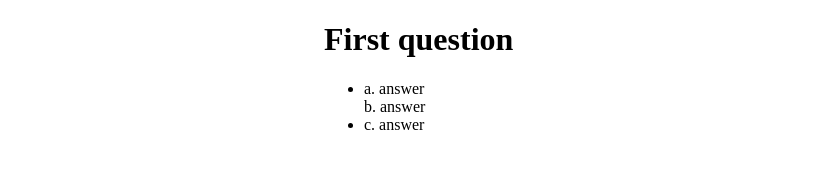
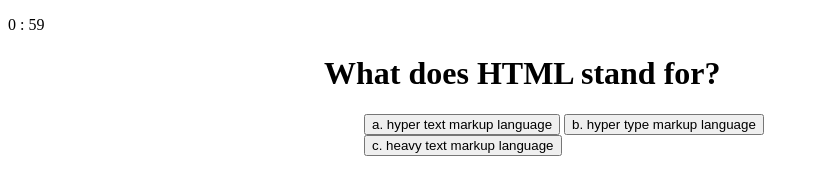
Before and after one commit to amalagon1/Code-Quiz, a plain HTML site: page index.html in a window 1280 px wide. Both pictures are taken after a click on the button "Start". Shown: the whole page, without its empty margins (0-819 px from the left). Drawn offline with nearby package versions, Linux system fonts and the light colour scheme.

Commit message:
some corrections

```diff
--- a/assets/css/style.css
+++ b/assets/css/style.css
@@ -2,10 +2,6 @@
     width: 50%;
     margin: auto;
 }
-
-/*#first {
-    ;
-}*/
 
 #scoreContainer {
     height: 25vh;
@@ -20,22 +16,6 @@
 
 }
 
-#question1 {
+#question1, #question2, #question3, #question4, #question5 {
     display: none;
 }
-
-#question2 {
-    display: none;
-}
-
-#question3 {
-    display: none;
-}
-
-#question4 {
-    display: none;
-}
-
-#question5 {
-    display: none;
-}
--- a/assets/js/script.js
+++ b/assets/js/script.js
@@ -20,7 +20,7 @@
 
 var currentQuestion = 0;*/
 
-var playerScore = 0;
+/*var playerScore = 0;
 var startingMinutes = 1;
 let time = startingMinutes * 60;
 
@@ -34,14 +34,30 @@ function updateCountdown() {
     seconds = seconds < 10 ? '0' + seconds : seconds;
     countdownEl.innerHTML = `${minutes}:${seconds}`;
     time--;
+}*/
+
+/*function subtractTimer() {
+
+}*/
+
+function setTimer() {
+    var minute = 0;
+    var sec = 60;
+    setInterval(function () {
+        document.getElementById("countdown").innerHTML = minute + " : " + sec;
+        sec--;
+        if (sec == 00 && minute == 00) {
+            window.alert("time's up!")
+
+        }
+    }, 1000);
 }
-
-
 
 function startQuiz() {
     $("#first").hide();
     $("#question1").show();
-    updateCountdown()
+    setTimer()
+
 }
 $("#start").click(startQuiz);
 
@@ -61,7 +77,7 @@ function answerQuestion1() {
     }
     $("#question1").hide();
     $("#question2").show();
-    currentQuestion++;
+    /*currentQuestion++;*/
     /*displayQUestion();*/
 }
 
--- a/index.html
+++ b/index.html
@@ -11,6 +11,7 @@
 </head>
 
 <body>
+    <p id="countdown">1:00</p>
     <div class="container">
         <div id="first">
             <h1>Coding Quiz Challenge!</h1>
@@ -22,49 +23,49 @@
             </button>
         </div>
         <div id="question1" class="question">
-            <h1>First question</h1>
+            <h1>What does HTML stand for?</h1>
             <ul class="answer">
-                <li class="answer1" data-correct="yes">a. answer</li>
-                <l1 class="answer1" data-correct="no">b. answer</l1>
-                <li class="answer1" data-correct="no">c. answer</li>
+                <button class="answer1" data-correct="yes">a. hyper text markup language</button>
+                <button class="answer1" data-correct="no">b. hyper type markup language</button>
+                <button class="answer1" data-correct="no">c. heavy text markup language</button>
             </ul>
         </div>
         <div id="question2" class="question">
-            <h1>Second question</h1>
+            <h1>Who invented HTML?</h1>
             <ul>
-                <li class="answer2" data-correct="no">a. answer</li>
-                <li class="answer2" data-correct="no">b. answer</li>
-                <li class="answer2" data-correct="yes">c. answer</li>
+                <button class="answer2" data-correct="no">a. Bill Gates</button>
+                <button class="answer2" data-correct="no">b. Kanye West</button>
+                <button class="answer2" data-correct="yes">c. Sir Tim Berners-Lee</button>
             </ul>
         </div>
         <div id="question3" class="question">
-            <h3>Third question</h3>
+            <h3>Which programming language lets the user interact with elements on the page?</h3>
             <ul>
-                <l1>a. answer</l1>
-                <li>b. answer</li>
-                <li>c. answer</li>
+                <button class="answer3" data-correct="no">a. HTML</button>
+                <button class="answer3" data-correct="yes">b. Javascript</button>
+                <button class="answer3" data-correct="no">c. CSS</button>
             </ul>
         </div>
         <div id="question4" class="question">
-            <h3>Fourth question</h3>
+            <h3>Who invented Javascript?</h3>
             <ul>
-                <l1>a. answer</l1>
-                <li>b. answer</li>
-                <li>c. answer</li>
+                <button class="answer4" data-correct="no">a. Satoshi Nakamoto</button>
+                <button class="answer4" data-correct="yes">b. Brendan Eich</button>
+                <button class="answer4" data-correct="no">c. Barack Obama</button>
             </ul>
         </div>
         <div id="question5" class="question">
-            <h3>Fifth question</h3>
+            <h3>Which web browser includes developer tools?</h3>
             <ul>
-                <l1>a. answer</l1>
-                <li>b. answer</li>
-                <li>c. answer</li>
+                <button class="answer5" data-correct="no">a. Safari</button>
+                <button class="answer5" data-correct="no">b. Firefox</button>
+                <button class="answer5" data-correct="yes">c. Chrome</button>
             </ul>
         </div>
     </div>
     <div id="scoreContainer">
         <h2>This is your score!</h2>
-        <p>50%</p>
+        <p></p>
     </div>
 
     <script src="assets/js/script.js"></script>
```
Also changed, not shown: 1 other file.
